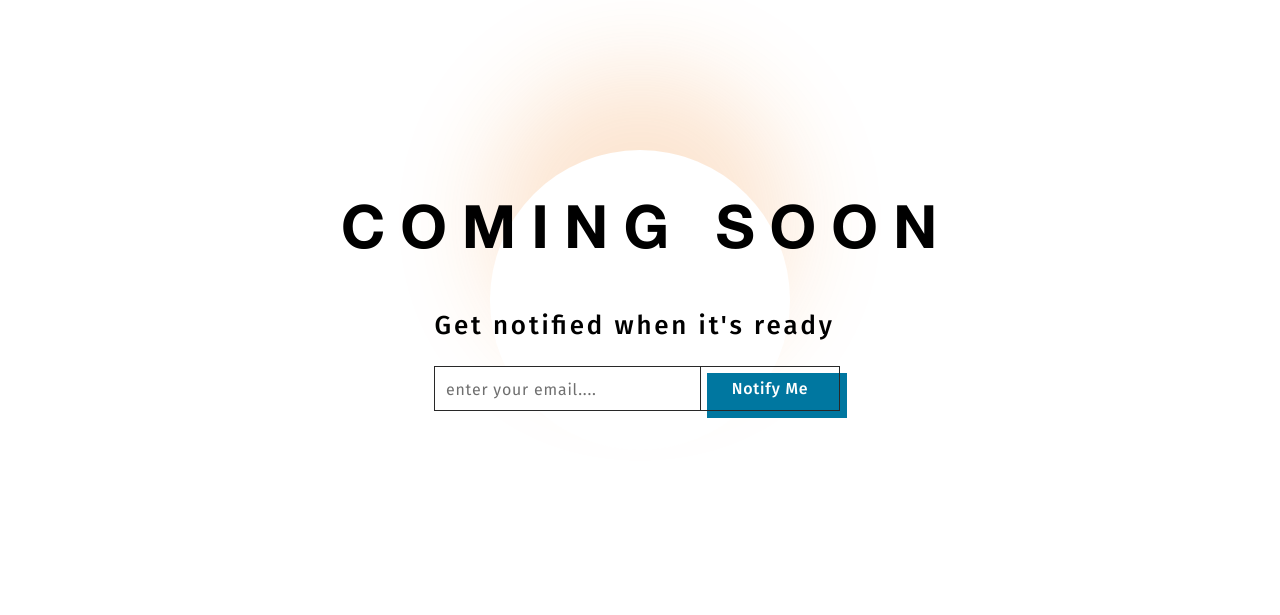
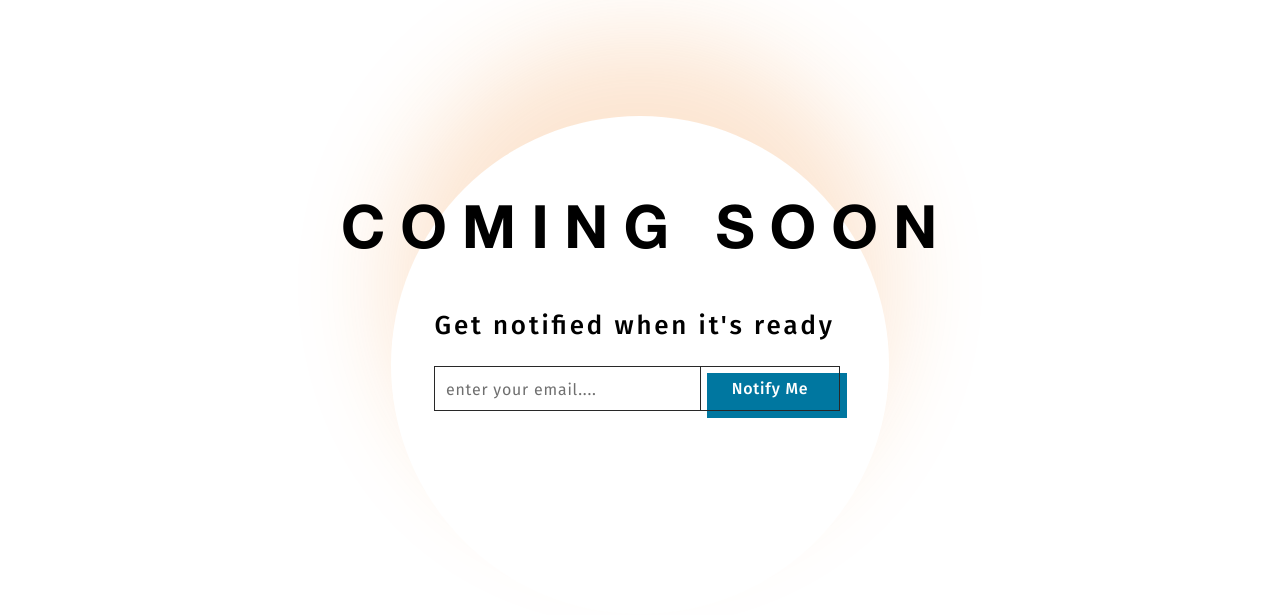
Before and after one commit to a-falkonia/Ji-touch-test, a website: page app/index.html in a window 1280 px wide. Shown: the part 100-715 px from the top of the page. Drawn offline with nearby package versions, Linux system fonts and the light colour scheme; files that its build step writes are made by us from their sources.

Commit message:
Fixed tablet background image

```diff
--- a/app/sass/global.scss
+++ b/app/sass/global.scss
@@ -173,6 +173,13 @@ body::after {
   transform: rotate(-180deg);
 
   z-index: -2;
+
+  @media (min-width: $tablet-min-width) {
+    width: 498px;
+    height: 498px;
+    left: calc(50% - 498px / 2);
+    top: calc(50% - 498px / 2 + 65px);
+  }
 }
 
 button {
@@ -211,8 +218,7 @@ button:hover:after {
 }
 
 @media (min-width: $tablet-min-width) {
-    .container {
-      padding: 0px 20px;
-    }
-
+  .container {
+    padding: 0px 20px;
   }
+}
```
